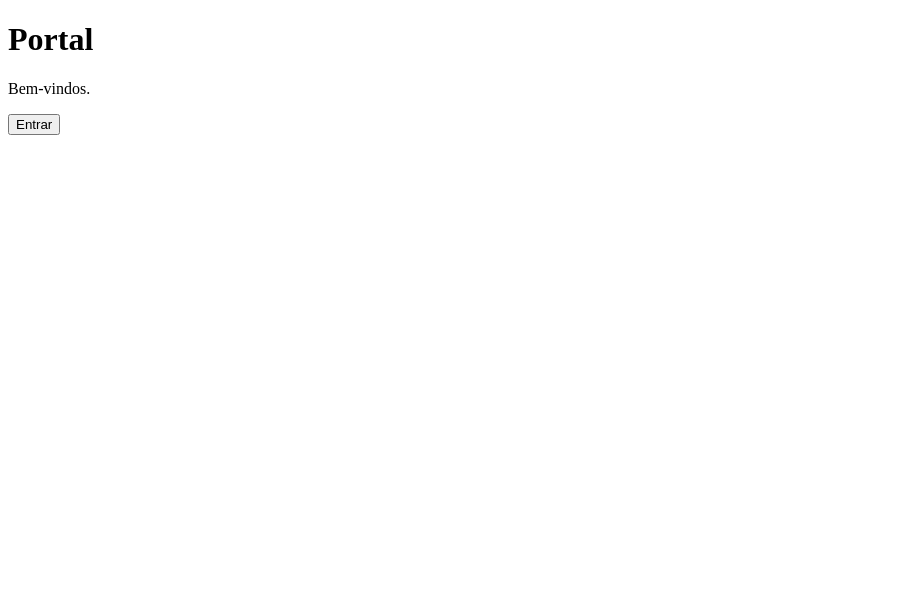
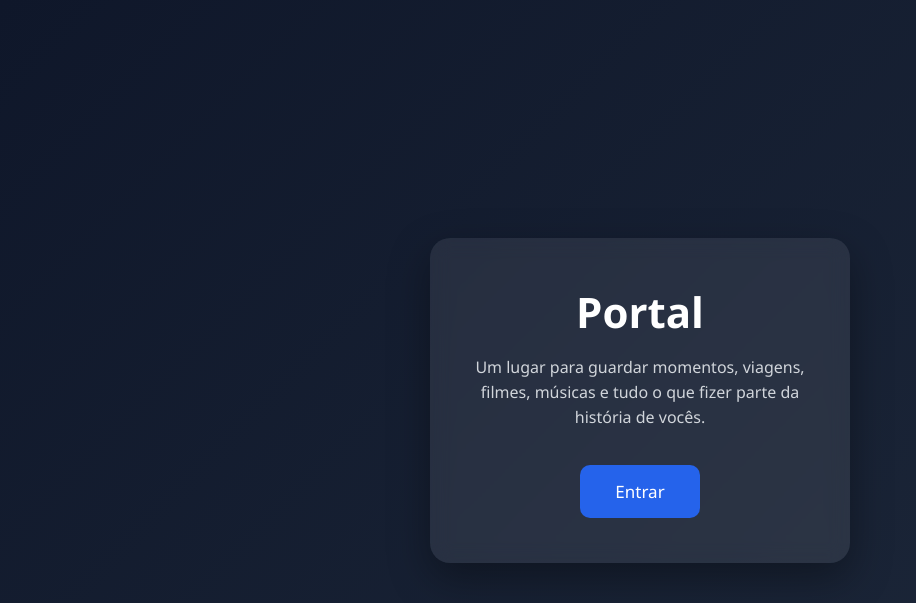
Before and after one commit to gabrielfkambrozio/portal, a Flask app: page / in a window 1280 px wide. Shown: the top 603 px of the page, without its empty margins (0-916 px from the left). Run offline with Flask 3, Linux system fonts and the light colour scheme.

Commit message:
Nova tela inicial

```diff
--- a/static/css/style.css
+++ b/static/css/style.css
@@ -0,0 +1,86 @@
+*{
+    margin:0;
+    padding:0;
+    box-sizing:border-box;
+    font-family:Segoe UI, Arial, sans-serif;
+}
+
+body{
+
+    background:linear-gradient(135deg,#0f172a,#1e293b);
+
+    height:100vh;
+
+    display:flex;
+
+    justify-content:center;
+
+    align-items:center;
+
+    color:white;
+
+}
+
+.container{
+
+    width:420px;
+
+    padding:45px;
+
+    border-radius:20px;
+
+    background:rgba(255,255,255,.08);
+
+    backdrop-filter:blur(10px);
+
+    text-align:center;
+
+    box-shadow:0 15px 40px rgba(0,0,0,.35);
+
+}
+
+h1{
+
+    font-size:42px;
+
+    margin-bottom:15px;
+
+}
+
+p{
+
+    color:#d1d5db;
+
+    margin-bottom:35px;
+
+    line-height:25px;
+
+}
+
+button{
+
+    background:#2563eb;
+
+    color:white;
+
+    border:none;
+
+    padding:15px 35px;
+
+    border-radius:10px;
+
+    font-size:17px;
+
+    cursor:pointer;
+
+    transition:.3s;
+
+}
+
+button:hover{
+
+    background:#1d4ed8;
+
+    transform:scale(1.05);
+
+}
--- a/templates/home.html
+++ b/templates/home.html
@@ -1,11 +1,17 @@
 <!DOCTYPE html>
-<html lang="pt-BR">
+
+<html lang="pt-br">
+
 <head>
+
 <meta charset="UTF-8">
+
 <meta name="viewport" content="width=device-width, initial-scale=1.0">
+
 <title>Portal</title>
 
 <link rel="stylesheet" href="{{ url_for('static', filename='css/style.css') }}">
+
 </head>
 
 <body>
@@ -15,16 +21,15 @@
     <h1>Portal</h1>
 
     <p>
-            Bem-vindos.
+        Um lugar para guardar momentos,
+        viagens, filmes, músicas e tudo o que
+        fizer parte da história de vocês.
     </p>
 
-        <button>
-            Entrar
-        </button>
+    <button>Entrar</button>
 
 </div>
 
-    <script src="{{ url_for('static', filename='js/script.js') }}"></script>
+</body>
 
-</body>
 </html>
```
Lines whose indentation alone changed are shown as unchanged.
